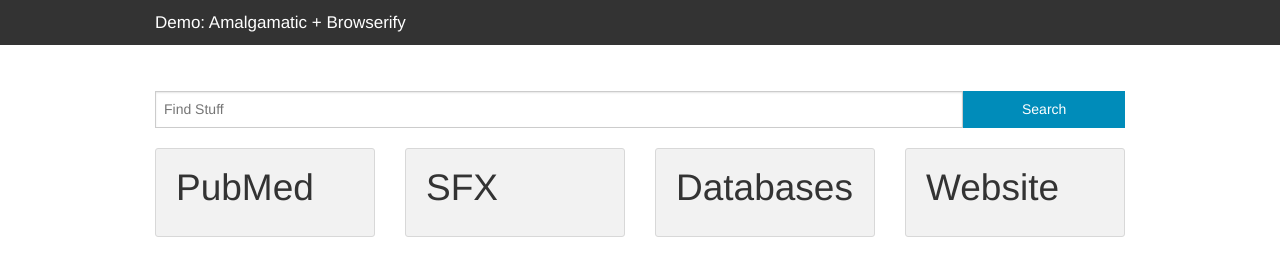
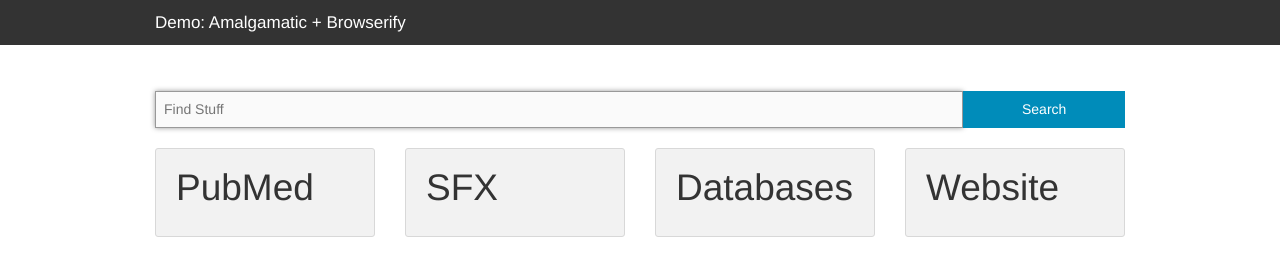
Before and after one commit to Trott/demo-amalgamatic-browserify, a plain HTML site: page index.html in a window 1280 px wide. Drawn offline with Linux system fonts and the light colour scheme.

Commit message:
autofocus

```diff
--- a/index.html
+++ b/index.html
@@ -28,7 +28,7 @@
       <div class="large-12 columns">
         <div class="row collapse">
           <div class="small-10 columns">
-            <input name="q" class="amalgamatic-search" type="search" title="Search terms" placeholder="Find Stuff" />
+            <input name="q" class="amalgamatic-search" type="search" title="Search terms" placeholder="Find Stuff" autofocus />
           </div>
           <div class="small-2 columns">
             <input class="button postfix" type="submit" value="Search" />
```
